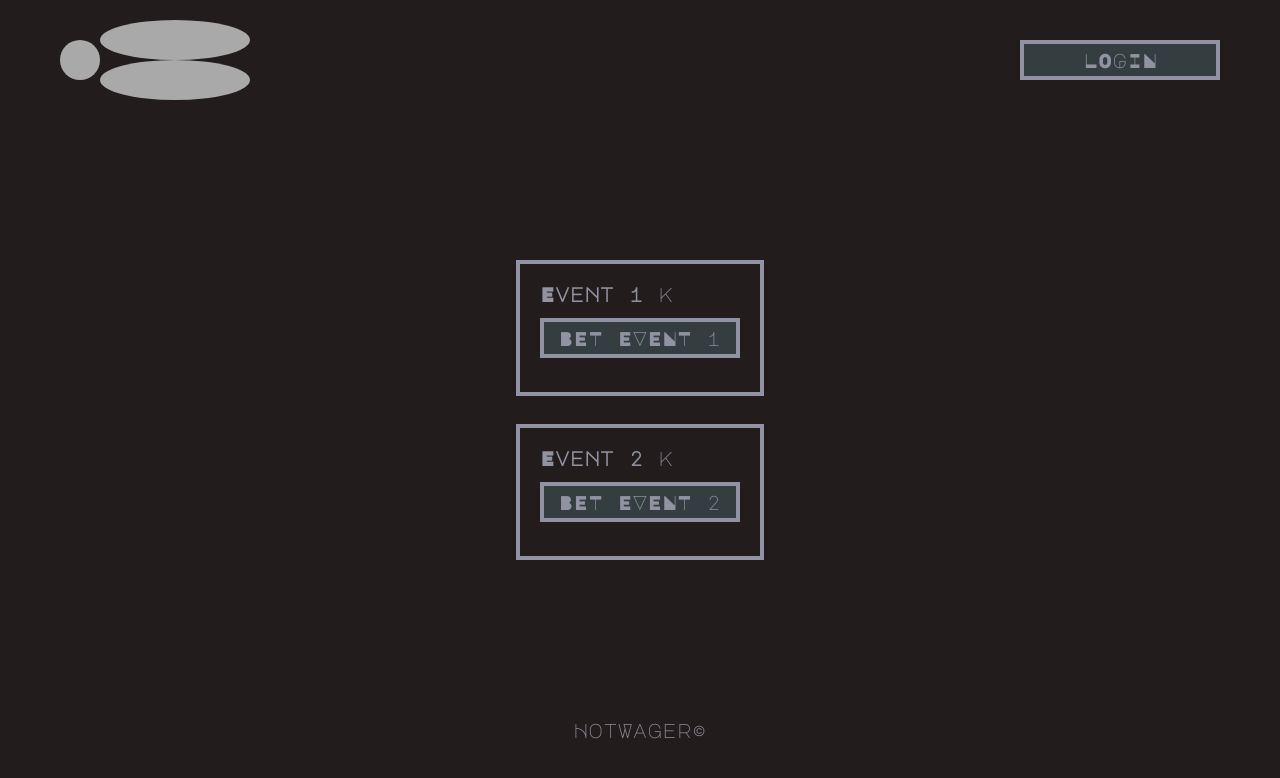
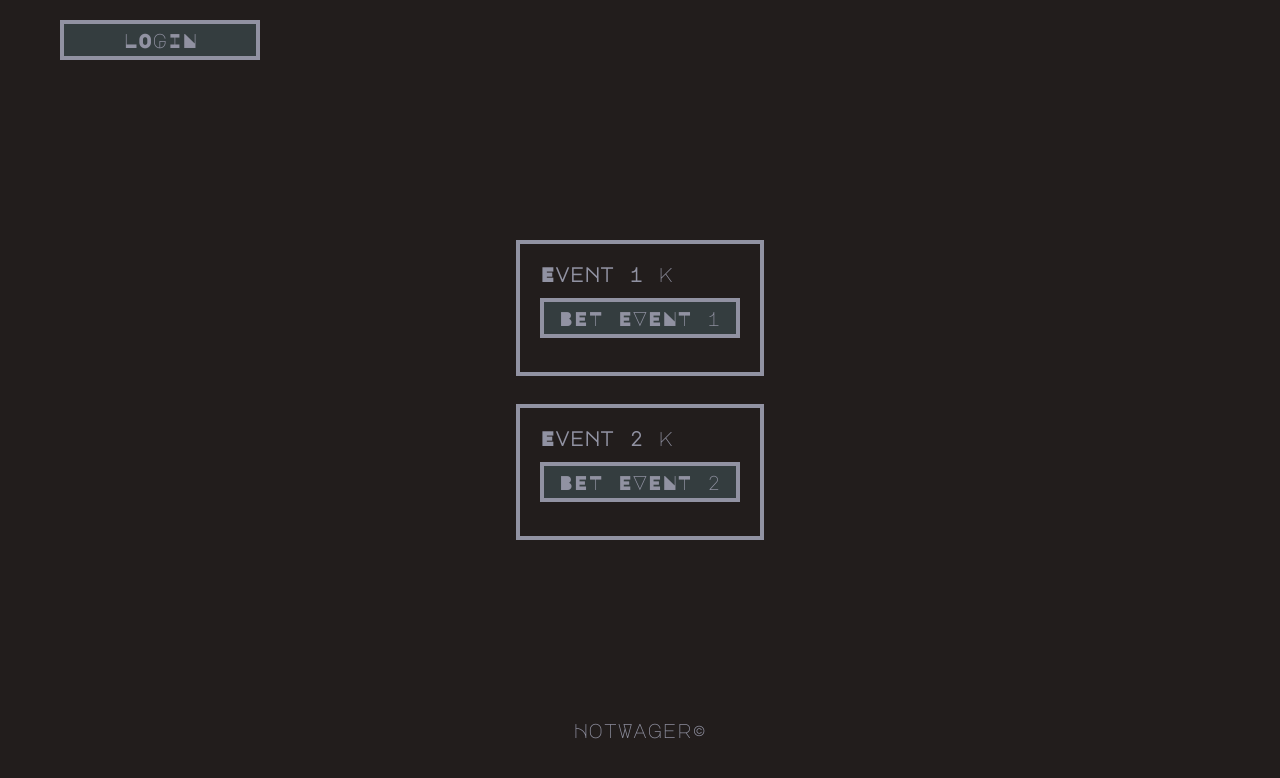
Before and after one commit to chlenc/HotWager, a React (Create React App) app: page / in a window 1280 px wide. Shown: the top 778 px of the page. Built offline with nearby package versions, Linux system fonts and the light colour scheme.

Commit message:
:construction:

```diff
--- a/src/Components/App/Head.tsx
+++ b/src/Components/App/Head.tsx
@@ -75,18 +75,18 @@ export default class Head extends React.Component<IProps> {
         const {user} = this.props;
         return <Root>
             {
-                user && user.address
-                    ? <UserCardBody onClick={this.handleCopyAddress}>
+                user && user.address &&
+                    <UserCardBody onClick={this.handleCopyAddress}>
                         <Avatar address={user.address}/>
                         <div>
                             <div css={css`:hover{color: #595565}`}>{user.address}</div>
                             <div>balance:&nbsp;{user.balance}&nbsp;waves</div>
                         </div>
                     </UserCardBody>
-                    : <UserCardBody>
-                        <AvatarSceleton/>
-                        <div><TextSceleton/><TextSceleton/></div>
-                    </UserCardBody>
+                    // : <UserCardBody>
+                    //     <AvatarSceleton/>
+                    //     <div><TextSceleton/><TextSceleton/></div>
+                    // </UserCardBody>
             }
             <Dialog
                 title={'You can login with'}
```
